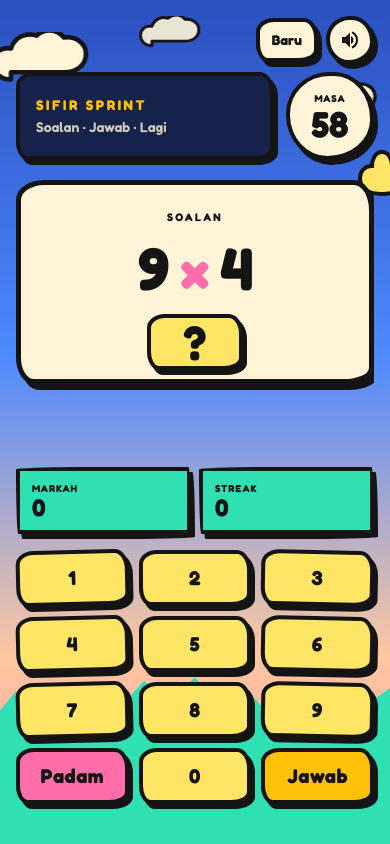
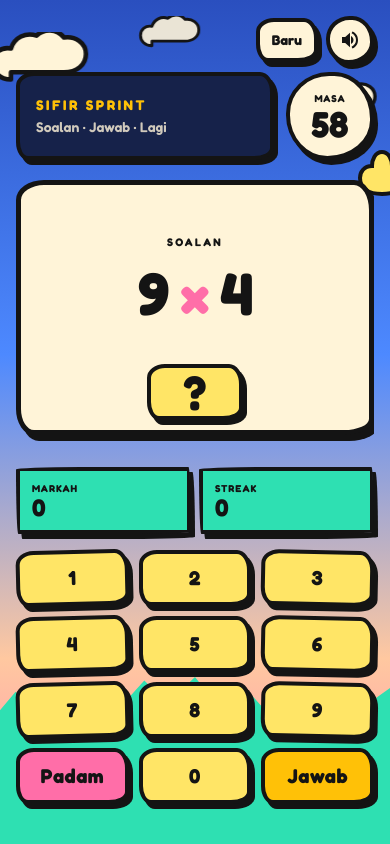
Before and after one commit to nazirulhafiy/sifir-sprint, a React (Vite) app: page / in a window 390 px wide. Both pictures are taken after a click on the button "Mula". Built offline with nearby package versions, Linux system fonts and the light colour scheme; a web font is replaced by a local one.

Commit message:
Shrink QuestionCard to fit short iPhone viewports.

```diff
--- a/src/App.tsx
+++ b/src/App.tsx
@@ -463,7 +463,7 @@ function PlayScreen({
         </div>
       </header>
 
-      <div className="flex min-h-0 flex-1 flex-col overflow-auto">
+      <div className="flex min-h-0 flex-1 flex-col overflow-hidden">
         <QuestionCard
           soalan={soalan}
           input={input}
@@ -563,9 +563,9 @@ function QuestionCard({
       data-testid="soalan"
       data-a={soalan.a}
       data-b={soalan.b}
-      className={`ink-thick wonky relative mt-5 mb-3 flex shrink-0 flex-col px-4 pt-6 pb-5 text-center ${fill}`}
+      className={`ink-thick wonky relative mt-5 mb-3 flex min-h-0 flex-1 flex-col px-4 pt-6 pb-5 text-center ${fill}`}
     >
-      <div className="flex flex-col items-center justify-center">
+      <div className="flex min-h-0 flex-1 flex-col items-center justify-center">
         <p className="mb-3 text-[11px] font-bold uppercase tracking-[0.2em]">Soalan</p>
         <p
           key={`${soalan.a}x${soalan.b}-${input}-${flash ?? 'idle'}`}
```
Also changed, not shown: 1 other file (tests, documents, lock files or other folders).
